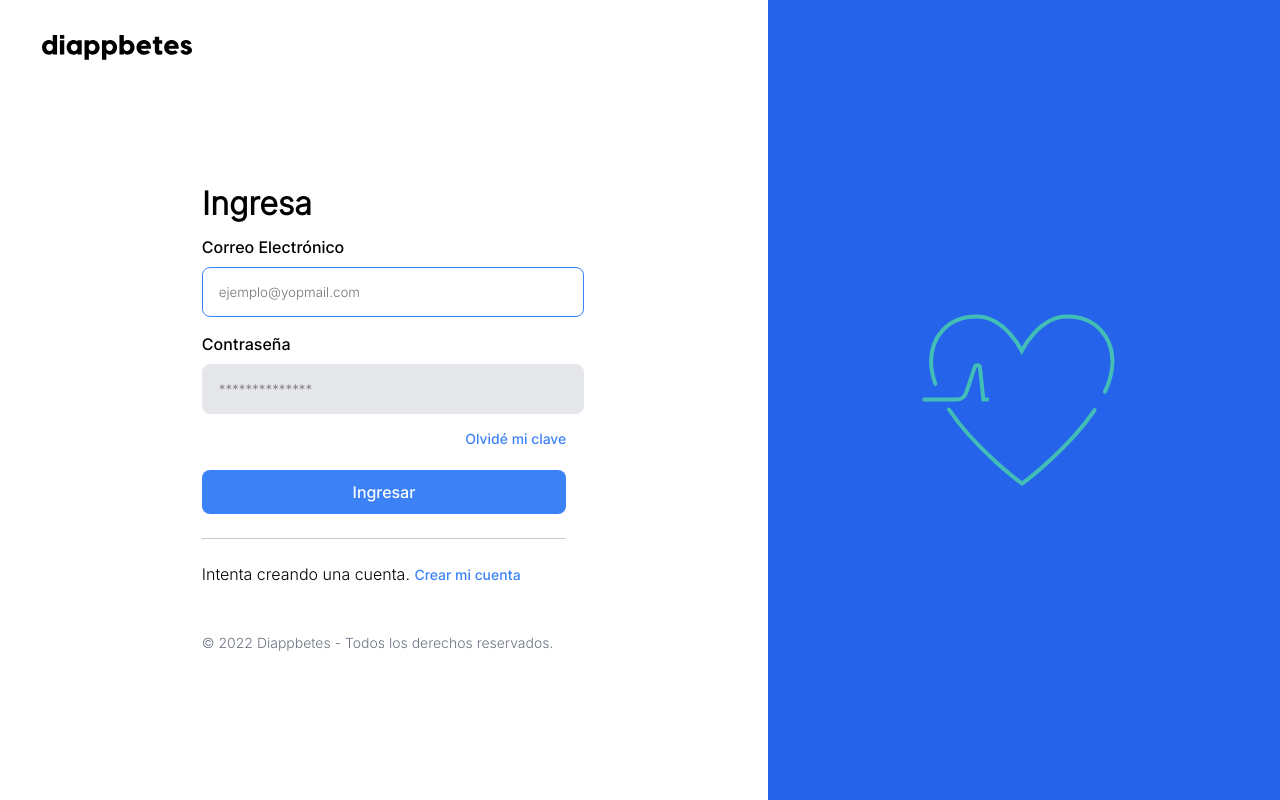
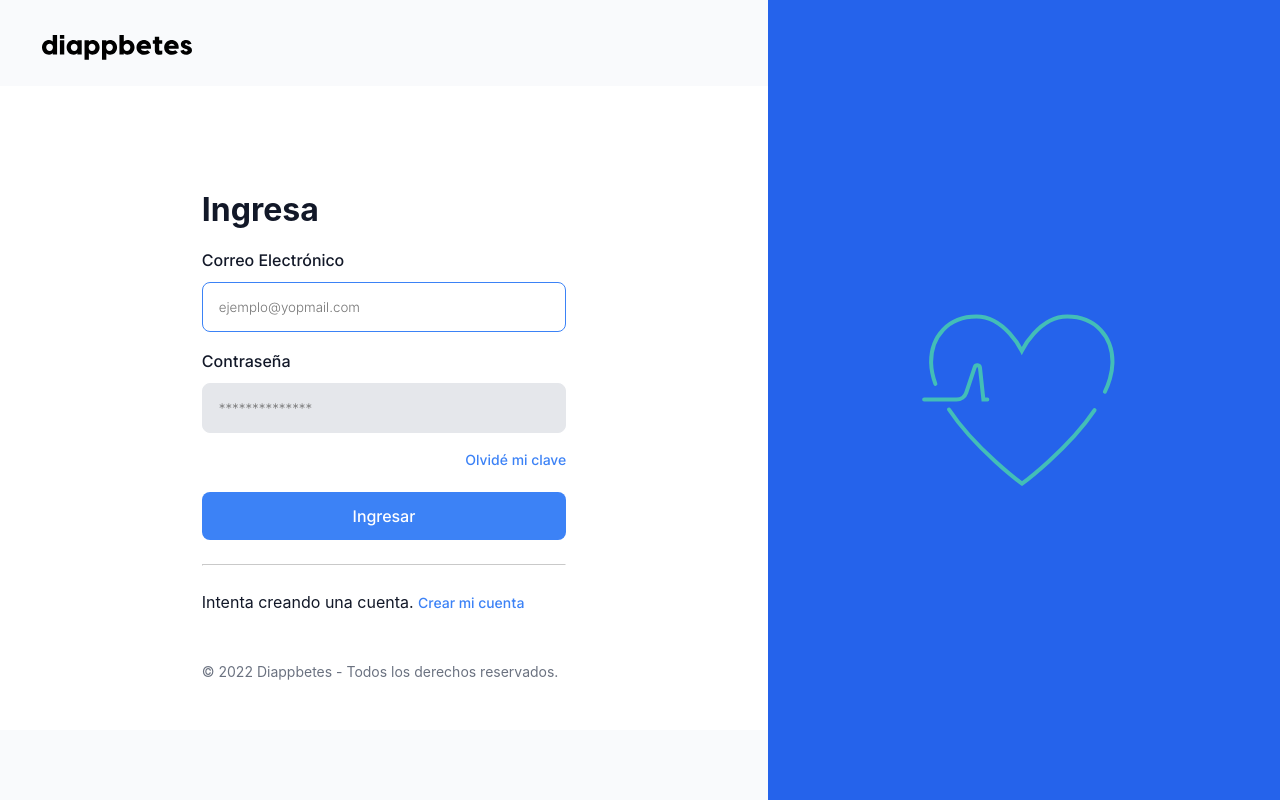
Before and after one commit to jdhl27/diappbetes, a React (Create React App) app: page /login in a window 1280 px wide. Built offline with nearby package versions, Linux system fonts and the light colour scheme.

Commit message:
Actualizando App

```diff
--- a/src/App.js
+++ b/src/App.js
@@ -3,11 +3,20 @@ import { Navigate, Route, Routes } from "react-router-dom";
 import "./App.css";
 import Register from "./views/register";
 import Dashboard from "./views/dashboard";
+import { ThemeProvider } from "@mui/material/styles";
+import { theme } from "./theme";
+import { CssBaseline } from "@mui/material";
+import UserState from "../src/contexts/user/userState";
+import { ToastContainer } from "react-toastify";
 
 function App() {
   const token = window.localStorage.token;
   return (
+    <UserState>
+      <ThemeProvider theme={theme}>
+        <CssBaseline />
         <div className="App">
+          <ToastContainer />
           <Routes>
             <Route path="*" element={<Navigate to="/" replace />} />
             <Route path="/" element={<Dashboard />} />
@@ -21,6 +30,8 @@ function App() {
             />
           </Routes>
         </div>
+      </ThemeProvider>
+    </UserState>
   );
 }
 
```
Lines whose indentation alone changed are shown as unchanged.
